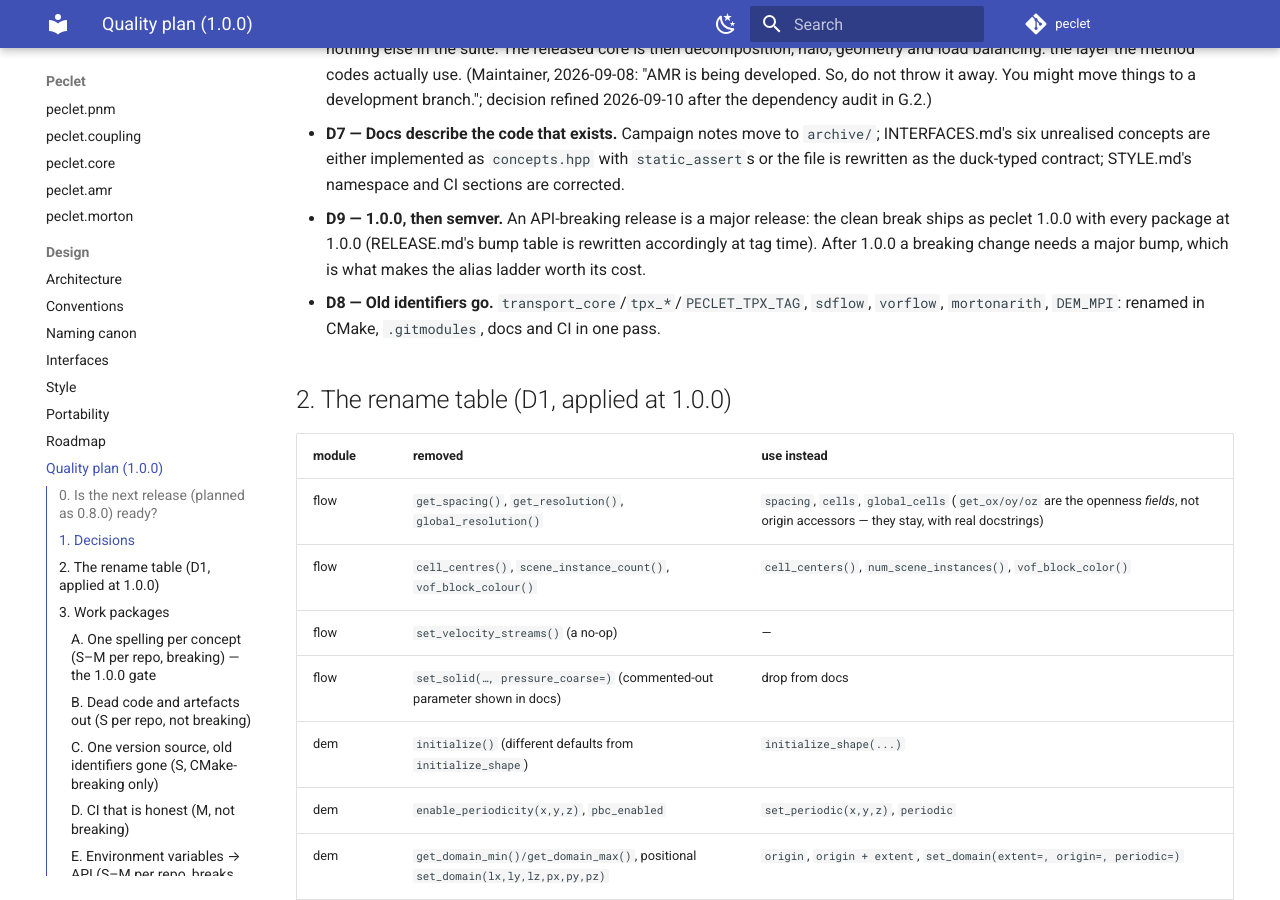
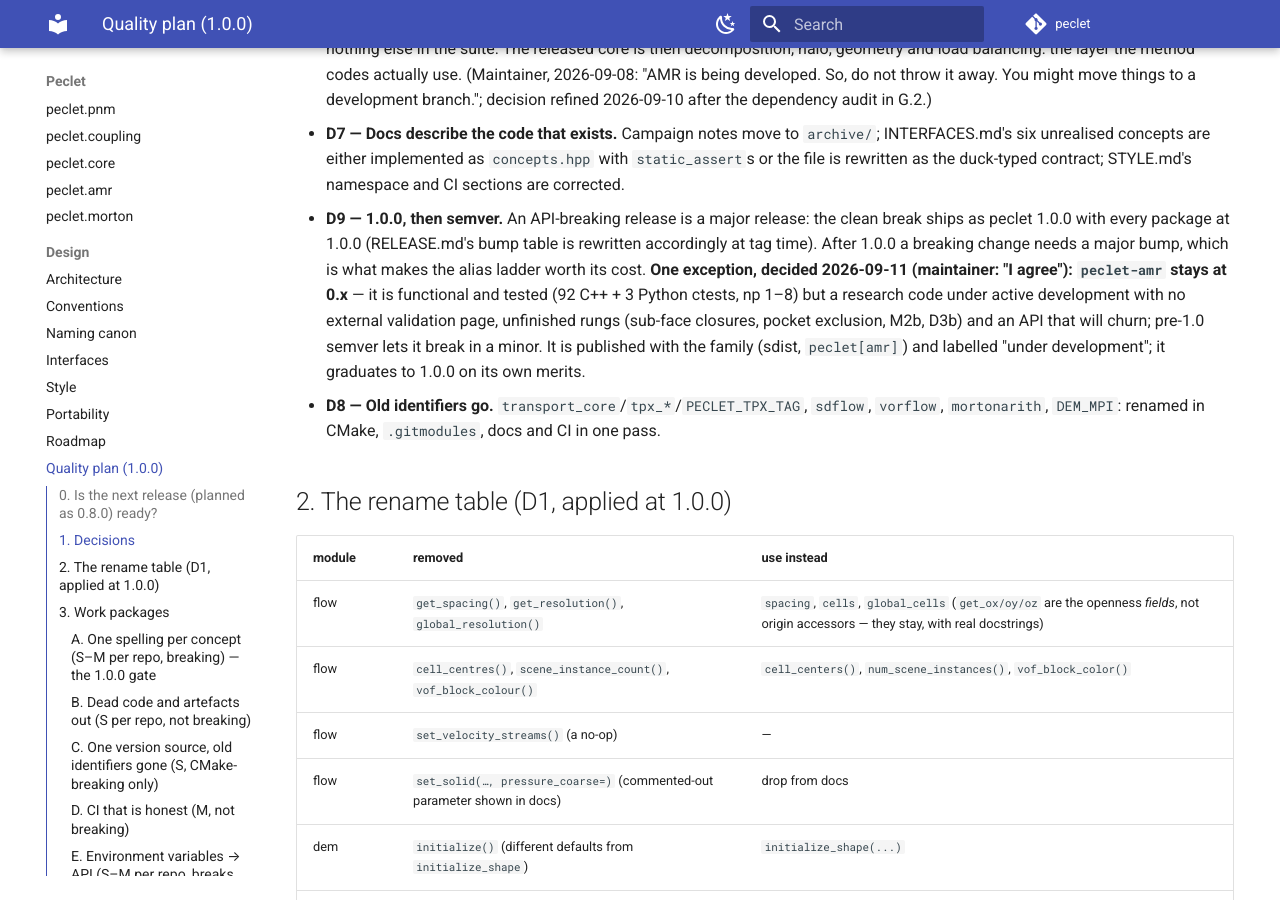
Before and after one commit to computational-chemical-engineering/peclet, an MkDocs documentation site: the page built from docs/QUALITY_PLAN.md, in a window 1280 px wide and 900 px high, scrolled down 1175 px. Built offline with MkDocs 1.6.1 and Material for MkDocs 9.7.7, drawn with Linux system fonts in a browser that asks for light colours; comment, search, counter and statistics services are not loaded; some of the changed text lies outside the part shown.

Commit message:
peclet-amr stays 0.x (D9 exception, maintainer-approved 2026-09-11): plan, CHANGELOG, README, RELEASE.md; bump amr (a9d344d README status)
Co-Authored-By: Claude Fable 5.1 <noreply@anthropic.com>
Claude-Session: https://claude.ai/code/session_01Wqm2gbrbGKeKH8YVUHoTch

```diff
--- a/docs/QUALITY_PLAN.md
+++ b/docs/QUALITY_PLAN.md
@@ -57,7 +57,12 @@ before tagging; ship E–H (the structural refactors) across 1.x under the alias
 - **D9 — 1.0.0, then semver.** An API-breaking release is a major release: the clean break
   ships as peclet 1.0.0 with every package at 1.0.0 (RELEASE.md's bump table is rewritten
   accordingly at tag time). After 1.0.0 a breaking change needs a major bump, which is what makes
-  the alias ladder worth its cost.
+  the alias ladder worth its cost. **One exception, decided 2026-09-11 (maintainer: "I agree"):
+  `peclet-amr` stays at 0.x** — it is functional and tested (92 C++ + 3 Python ctests, np 1–8) but a
+  research code under active development with no external validation page, unfinished rungs
+  (sub-face closures, pocket exclusion, M2b, D3b) and an API that will churn; pre-1.0 semver lets it
+  break in a minor. It is published with the family (sdist, `peclet[amr]`) and labelled "under
+  development"; it graduates to 1.0.0 on its own merits.
 - **D8 — Old identifiers go.** `transport_core`/`tpx_*`/`PECLET_TPX_TAG`, `sdflow`, `vorflow`,
   `mortonarith`, `DEM_MPI`: renamed in CMake, `.gitmodules`, docs and CI in one pass.
 
@@ -769,8 +774,8 @@ option + grep test + the shared closure polynomials in core), G.7 (voro). Every
 and pushed, CI is green in all nine repos, and `tools/release/check_release_state.sh` flags only the
 deliberate "bump at tag time" versions (plus `peclet-amr` 0.1.0, a new package that gets the family version).
 
-**What the next session does: tag 1.0.0.** RELEASE.md phases A–I with EVERY package at 1.0.0 (D9), including
-`peclet-amr`'s first release (sdist only; `peclet[amr]` extra; PyPI project + Trusted Publishing + Zenodo DOI
+**What the next session does: tag 1.0.0.** RELEASE.md phases A–I with EVERY package at 1.0.0 (D9) — EXCEPT
+`peclet-amr`, which ships its first release as **0.1.0** and stays 0.x (D9's recorded exception; sdist only; `peclet[amr]` extra; PyPI project + Trusted Publishing + Zenodo DOI
 still to be created — RELEASE.md's new-package steps), then the CUDA + MPI matrices, then push and re-render
 the gallery (`~/Codes/peclet-examples` holds ~30 local commits against the 1.0.0 API; nothing is pushed until
 the wheels exist). Before tagging: bump the `PECLET_CORE_TAG`/`PECLET_MORTON_TAG` pins in every consumer's
```
Also changed, not shown: CHANGELOG.md (+2 -1 lines), README.md (+1 -1 lines), docs/RELEASE.md (+2 -1 lines).
